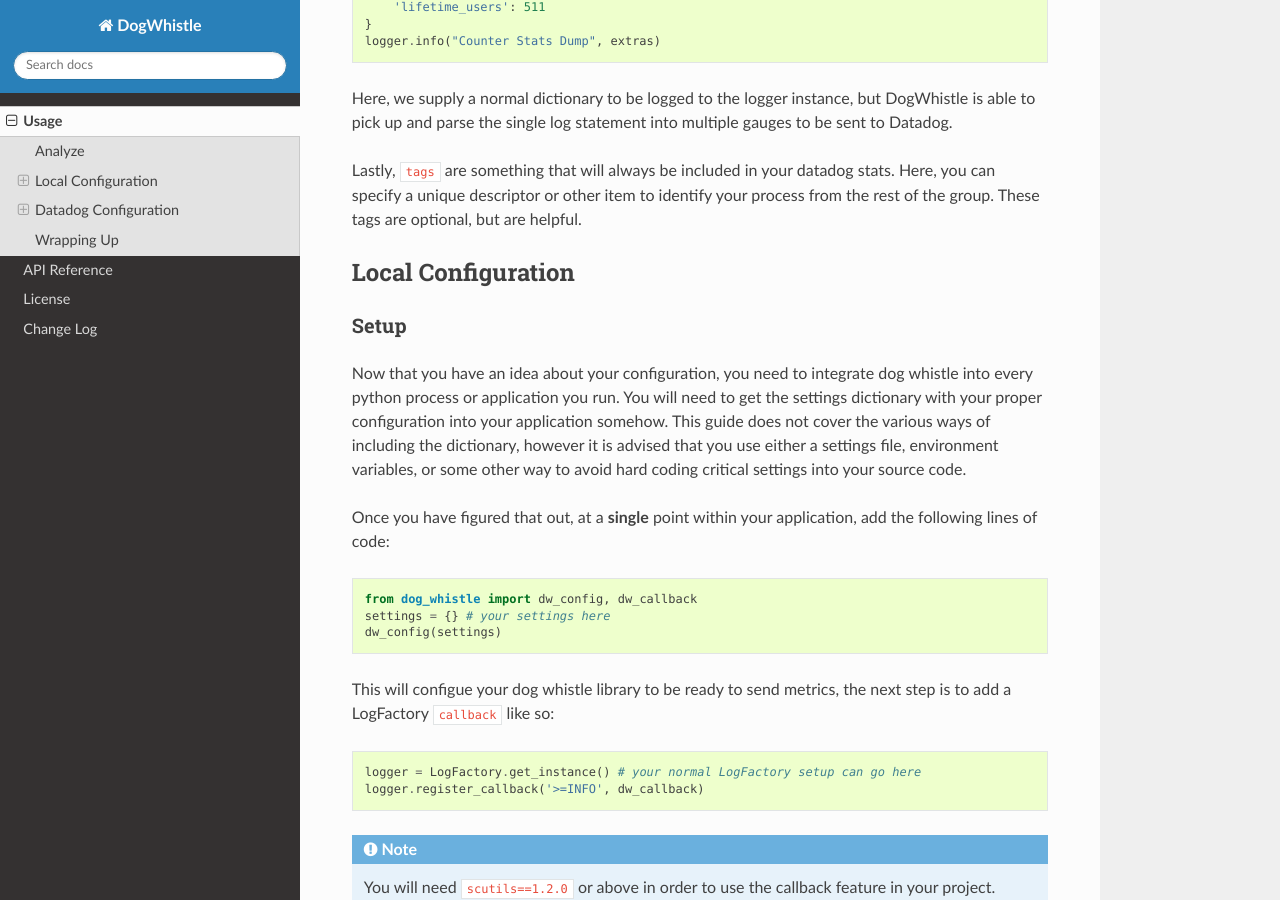
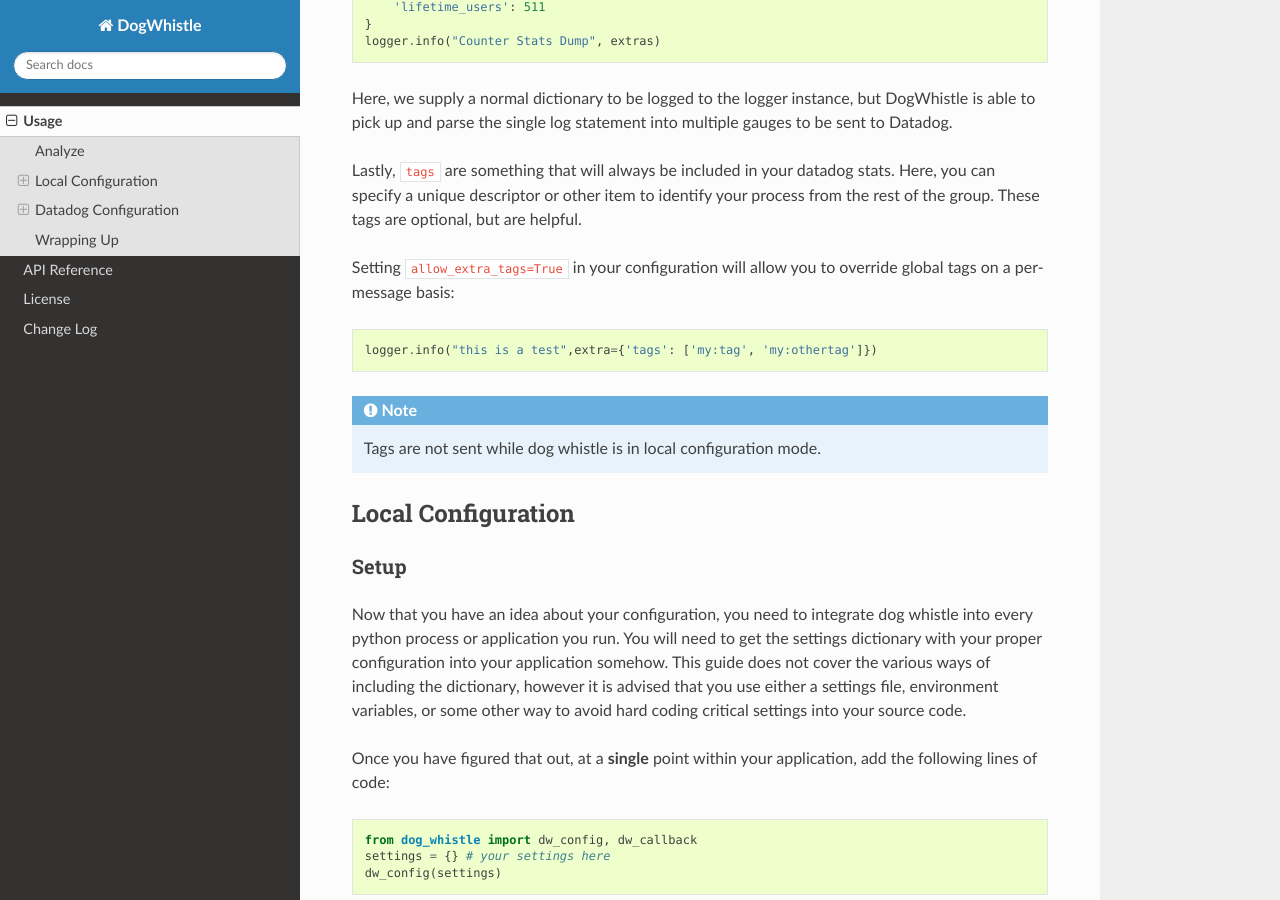
Before and after one commit to istresearch/dog-whistle, a Sphinx documentation site: the page built from docs/usage.rst, in a window 1280 px wide and 900 px high, scrolled down 3965 px. Built offline with Sphinx 7.4.7 and the Read the Docs theme 2.0.0, drawn with Linux system fonts in a browser that asks for light colours.

Commit message:
update docs

```diff
--- a/docs/usage.rst
+++ b/docs/usage.rst
@@ -181,6 +181,14 @@
 Here, we supply a normal dictionary to be logged to the logger instance, but DogWhistle is able to pick up and parse the single log statement into multiple gauges to be sent to Datadog.
 
 Lastly, ``tags`` are something that will always be included in your datadog stats. Here, you can specify a unique descriptor or other item to identify your process from the rest of the group. These tags are optional, but are helpful.
+
+Setting ``allow_extra_tags=True`` in your configuration will allow you to override global tags on a per-message basis:
+
+::
+
+    logger.info("this is a test",extra={'tags': ['my:tag', 'my:othertag']})
+
+.. note:: Tags are not sent while dog whistle is in local configuration mode.
 
 Local Configuration
 -------------------
```
